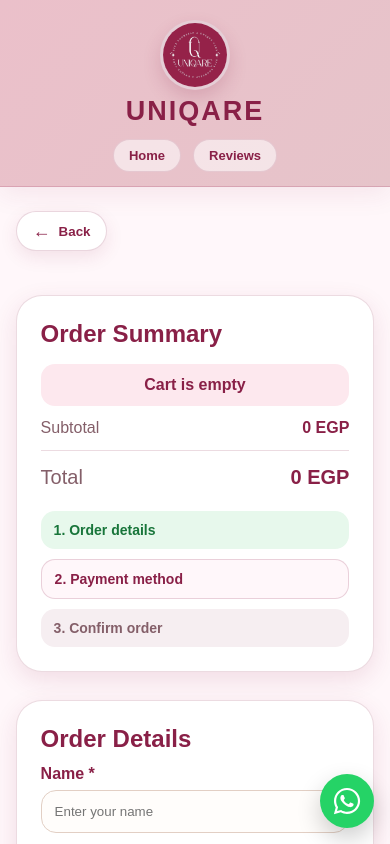
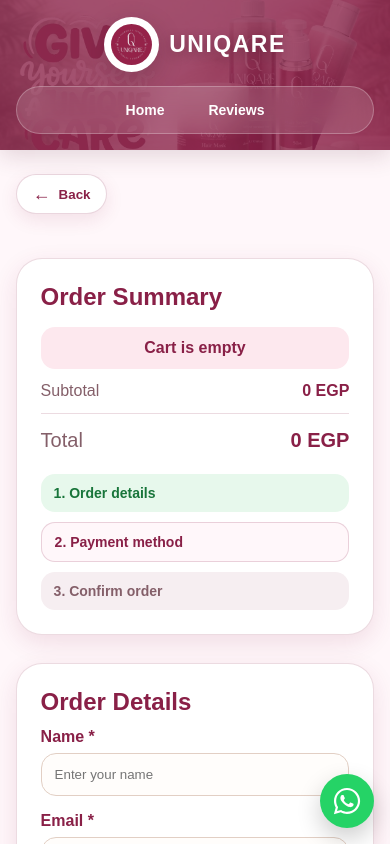
Before and after one commit to dneurix-tech/uniqare_front, a React (Create React App) app: page /checkout in a window 390 px wide. Shown: the top 844 px of the page. Built offline with nearby package versions, Linux system fonts and the light colour scheme.

Commit message:
quantity

```diff
--- a/public/index.html
+++ b/public/index.html
@@ -24,7 +24,7 @@
       work correctly both with client-side routing and a non-root public URL.
       Learn how to configure a non-root public URL by running `npm run build`.
     -->
-    <title>React App</title>
+    <title>Uniqare</title>
   </head>
   <body>
     <noscript>You need to enable JavaScript to run this app.</noscript>
--- a/src/App.js
+++ b/src/App.js
@@ -9,25 +9,40 @@
 import Reviews from "./pages/Reviews/Reviews";
 import ReviewsPage from "./pages/Admin/ReviewsPage";
 
+export const ADMIN_BASE_PATH = "/uniqare-control-panel-9x7";
+export const ADMIN_LOGIN_PATH = `${ADMIN_BASE_PATH}/login`;
+
 function ProtectedAdminRoute({ children }) {
-  const isAdmin = localStorage.getItem("uniqare_admin_logged_in") === "true";
-  return isAdmin ? children : <Navigate to="/admin-login" replace />;
+  const isAdmin =
+    localStorage.getItem("uniqare_admin_logged_in") === "true";
+
+  if (!isAdmin) {
+    return <Navigate to={ADMIN_LOGIN_PATH} replace />;
+  }
+
+  return children;
 }
 
 export default function App() {
   return (
     <>
       <Routes>
+        {/* Public routes */}
         <Route path="/" element={<Home />} />
         <Route path="/reviews" element={<Reviews />} />
         <Route path="/product/:id" element={<ProductDetails />} />
         <Route path="/checkout" element={<Checkout />} />
         <Route path="/checkout/:id" element={<Checkout />} />
 
-        <Route path="/admin-login" element={<AdminLogin />} />
+        {/* Admin login */}
+        <Route
+          path={ADMIN_LOGIN_PATH}
+          element={<AdminLogin />}
+        />
 
+        {/* Admin dashboard */}
         <Route
-          path="/admin"
+          path={ADMIN_BASE_PATH}
           element={
             <ProtectedAdminRoute>
               <AdminDashboard />
@@ -35,14 +50,26 @@
           }
         />
 
+        {/* Admin reviews */}
         <Route
-          path="/admin/reviews"
+          path={`${ADMIN_BASE_PATH}/reviews`}
           element={
             <ProtectedAdminRoute>
               <ReviewsPage />
             </ProtectedAdminRoute>
           }
         />
+
+        {/* Disable old admin routes */}
+        <Route path="/admin" element={<Navigate to="/" replace />} />
+        <Route path="/admin-login" element={<Navigate to="/" replace />} />
+        <Route
+          path="/admin/reviews"
+          element={<Navigate to="/" replace />}
+        />
+
+        {/* Unknown route */}
+        <Route path="*" element={<Navigate to="/" replace />} />
       </Routes>
 
       <FloatingWhatsApp />
--- a/src/components/Header/Header.jsx
+++ b/src/components/Header/Header.jsx
@@ -4,6 +4,16 @@
 export default function Header() {
   return (
     <header className={styles.header}>
+      <div className={styles.headerBackground}>
+        <img
+          src="/images/header.jpg"
+          alt=""
+          className={styles.backgroundImage}
+        />
+
+        <div className={styles.overlay} />
+      </div>
+
       <div className={styles.headerContent}>
         <Link to="/" className={styles.brand}>
           <div className={styles.logoCircle}>
@@ -14,14 +24,21 @@
             />
           </div>
 
-          <h1 className={styles.brandName}>UNIQARE</h1>
+          <div className={styles.brandText}>
+            <h1 className={styles.brandName}>UNIQARE</h1>
+            <span className={styles.tagline}>
+              Beauty, care and confidence
+            </span>
+          </div>
         </Link>
 
         <nav className={styles.nav}>
           <NavLink
             to="/"
             className={({ isActive }) =>
-              isActive ? `${styles.navLink} ${styles.active}` : styles.navLink
+              isActive
+                ? `${styles.navLink} ${styles.active}`
+                : styles.navLink
             }
           >
             Home
@@ -30,7 +47,9 @@
           <NavLink
             to="/reviews"
             className={({ isActive }) =>
-              isActive ? `${styles.navLink} ${styles.active}` : styles.navLink
+              isActive
+                ? `${styles.navLink} ${styles.active}`
+                : styles.navLink
             }
           >
             Reviews
--- a/src/components/Header/Header.module.css
+++ b/src/components/Header/Header.module.css
@@ -1,106 +1,207 @@
 .header {
-  padding: 20px 16px 14px;
-  display: flex;
-  justify-content: center;
-  align-items: center;
-  background: linear-gradient(135deg, #ebc0ca 0%, #e6c4ca 100%);
-  border-bottom: 1px solid rgba(137, 32, 71, 0.18);
-  box-shadow: 0 8px 24px rgba(137, 32, 71, 0.08);
+  position: relative;
+  width: 100%;
+  min-height: 125px;
+  overflow: hidden;
+  background: #892047;
+  box-shadow: 0 6px 22px rgba(82, 31, 52, 0.16);
+}
+
+.headerBackground {
+  position: absolute;
+  inset: 0;
+  overflow: hidden;
+}
+
+.backgroundImage {
+  width: 100%;
+  height: 100%;
+  object-fit: cover;
+  object-position: center 40%;
+  transform: scale(1.02);
+}
+
+.overlay {
+  position: absolute;
+  inset: 0;
+  background:
+    linear-gradient(
+      90deg,
+      rgba(137, 32, 71, 0.96) 0%,
+      rgba(137, 32, 71, 0.82) 38%,
+      rgba(137, 32, 71, 0.42) 70%,
+      rgba(137, 32, 71, 0.25) 100%
+    );
 }
 
 .headerContent {
-  width: min(1150px, 100%);
+  position: relative;
+  z-index: 2;
+  width: min(1200px, 92%);
+  min-height: 125px;
+  margin: 0 auto;
+  padding: 18px 0;
+
   display: flex;
-  flex-direction: column;
   align-items: center;
-  gap: 14px;
+  justify-content: space-between;
+  gap: 30px;
 }
 
 .brand {
   display: flex;
-  flex-direction: column;
   align-items: center;
-  gap: 8px;
-  transition: transform 0.2s ease;
+  gap: 14px;
+  color: white;
   text-decoration: none;
 }
 
-.brand:hover {
-  transform: translateY(-2px);
-}
+.logoCircle {
+  width: 78px;
+  height: 78px;
+  flex-shrink: 0;
+  padding: 4px;
 
-.logoCircle {
-  width: 86px;
-  height: 86px;
-  border-radius: 50%;
-  overflow: hidden;
-  background: #fff;
-  border: 3px solid rgba(137, 32, 71, 0.22);
   display: flex;
   align-items: center;
   justify-content: center;
-  box-shadow: 0 8px 18px rgba(137, 32, 71, 0.18);
+
+  border-radius: 50%;
+  background: white;
+  border: 3px solid rgba(255, 255, 255, 0.85);
+  box-shadow: 0 8px 24px rgba(61, 19, 34, 0.25);
 }
 
 .logoImage {
   width: 100%;
   height: 100%;
+  display: block;
   object-fit: cover;
-  display: block;
+  border-radius: 50%;
+}
+
+.brandText {
+  display: flex;
+  flex-direction: column;
+  gap: 3px;
 }
 
 .brandName {
   margin: 0;
-  font-size: 32px;
+  color: white;
+  font-size: clamp(25px, 3vw, 38px);
+  font-weight: 900;
+  letter-spacing: 1.5px;
   line-height: 1;
-  color: var(--uniqare-primary);
-  letter-spacing: 2px;
-  font-weight: 900;
-  text-transform: uppercase;
+  text-shadow: 0 3px 12px rgba(46, 15, 27, 0.3);
+}
+
+.tagline {
+  color: rgba(255, 255, 255, 0.88);
+  font-size: 13px;
+  font-weight: 600;
+  letter-spacing: 0.3px;
 }
 
 .nav {
   display: flex;
   align-items: center;
-  justify-content: center;
-  gap: 12px;
-  flex-wrap: wrap;
+  gap: 10px;
+  padding: 6px;
+
+  border: 1px solid rgba(255, 255, 255, 0.25);
+  border-radius: 999px;
+  background: rgba(255, 255, 255, 0.13);
+  backdrop-filter: blur(12px);
+  -webkit-backdrop-filter: blur(12px);
 }
 
 .navLink {
+  padding: 10px 18px;
+  border-radius: 999px;
+
+  color: white;
   text-decoration: none;
-  padding: 9px 18px;
-  border-radius: 999px;
-  color: #892047;
-  background: rgba(255, 255, 255, 0.55);
-  border: 1px solid rgba(137, 32, 71, 0.14);
   font-size: 14px;
   font-weight: 800;
-  transition: 0.2s ease;
+
+  transition:
+    background 0.25s ease,
+    color 0.25s ease,
+    transform 0.25s ease;
 }
 
 .navLink:hover {
-  background: #ffffff;
+  background: rgba(255, 255, 255, 0.22);
   transform: translateY(-1px);
 }
 
 .active {
-  background: #892047;
-  color: #ffffff;
+  background: white;
+  color: #892047;
+  box-shadow: 0 5px 15px rgba(62, 17, 34, 0.2);
 }
 
-@media (max-width: 600px) {
+@media (max-width: 700px) {
+  .header {
+    min-height: 150px;
+  }
+
+  .backgroundImage {
+    object-position: center;
+  }
+
+  .overlay {
+    background: rgba(137, 32, 71, 0.78);
+  }
+
+  .headerContent {
+    min-height: 150px;
+    padding: 16px 0;
+
+    flex-direction: column;
+    justify-content: center;
+    gap: 14px;
+  }
+
   .logoCircle {
-    width: 70px;
-    height: 70px;
+    width: 62px;
+    height: 62px;
   }
 
   .brandName {
     font-size: 27px;
   }
 
+  .tagline {
+    font-size: 11px;
+  }
+
+  .nav {
+    width: 100%;
+    justify-content: center;
+  }
+
   .navLink {
-    padding: 8px 15px;
-    font-size: 13px;
+    padding: 9px 17px;
   }
 }
+
+@media (max-width: 420px) {
+  .brand {
+    gap: 10px;
+  }
+
+  .logoCircle {
+    width: 55px;
+    height: 55px;
+  }
+
+  .brandName {
+    font-size: 23px;
+  }
+
+  .tagline {
+    display: none;
+  }
+}
--- a/src/pages/AdminDashboard/AdminDashboard.jsx
+++ b/src/pages/AdminDashboard/AdminDashboard.jsx
@@ -125,10 +125,10 @@
     }
   }
 
-  function logout() {
-    localStorage.removeItem("uniqare_admin_logged_in");
-    navigate("/admin-login");
-  }
+function logout() {
+  localStorage.removeItem("uniqare_admin_logged_in");
+  navigate("/uniqare-control-panel-9x7/login");
+}
 
   /* =========================
      Products
--- a/src/pages/AdminLogin/AdminLogin.jsx
+++ b/src/pages/AdminLogin/AdminLogin.jsx
@@ -22,7 +22,7 @@
 
     if (form.email === "admin@uniqare.com" && form.password === "123456") {
       localStorage.setItem("uniqare_admin_logged_in", "true");
-      navigate("/admin");
+      navigate("/uniqare-control-panel-9x7");
     } else {
       setError("Invalid email or password");
     }
```
Also changed, not shown: public/images/header.jpg (added).
